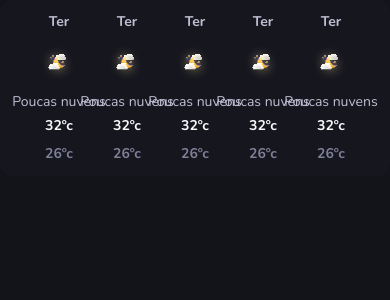
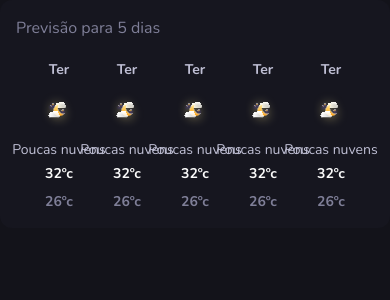
Before and after one commit to MateusGustavo22/type-weather, a Next.js app: page /dashboard in a window 390 px wide. Shown: the top 300 px of the page. Built offline with nearby package versions, Linux system fonts and the light colour scheme.

Commit message:
refactor: responsiveness NextDays

```diff
--- a/src/components/NextDays.tsx
+++ b/src/components/NextDays.tsx
@@ -2,11 +2,11 @@ import Day from './Day'
 
 export default function NextDays() {
   return (
-    <div className="flex w-full max-w-[630px] flex-col gap-5 rounded-xl bg-base-gray-800 p-6 mobile:p-3">
-      <span className="font-nunito text-base text-base-gray-400 mobile:hidden">
+    <div className="flex h-max w-full max-w-[630px] flex-col gap-5 rounded-xl bg-base-gray-800 p-6 mobile2:p-4">
+      <span className="tablet2:hidden font-nunito text-base text-base-gray-400">
         Previsão para 5 dias
       </span>
-      <div className="flex w-full justify-center">
+      <div className="flex h-full w-full justify-center">
         <Day />
         <Day />
         <Day />
```
